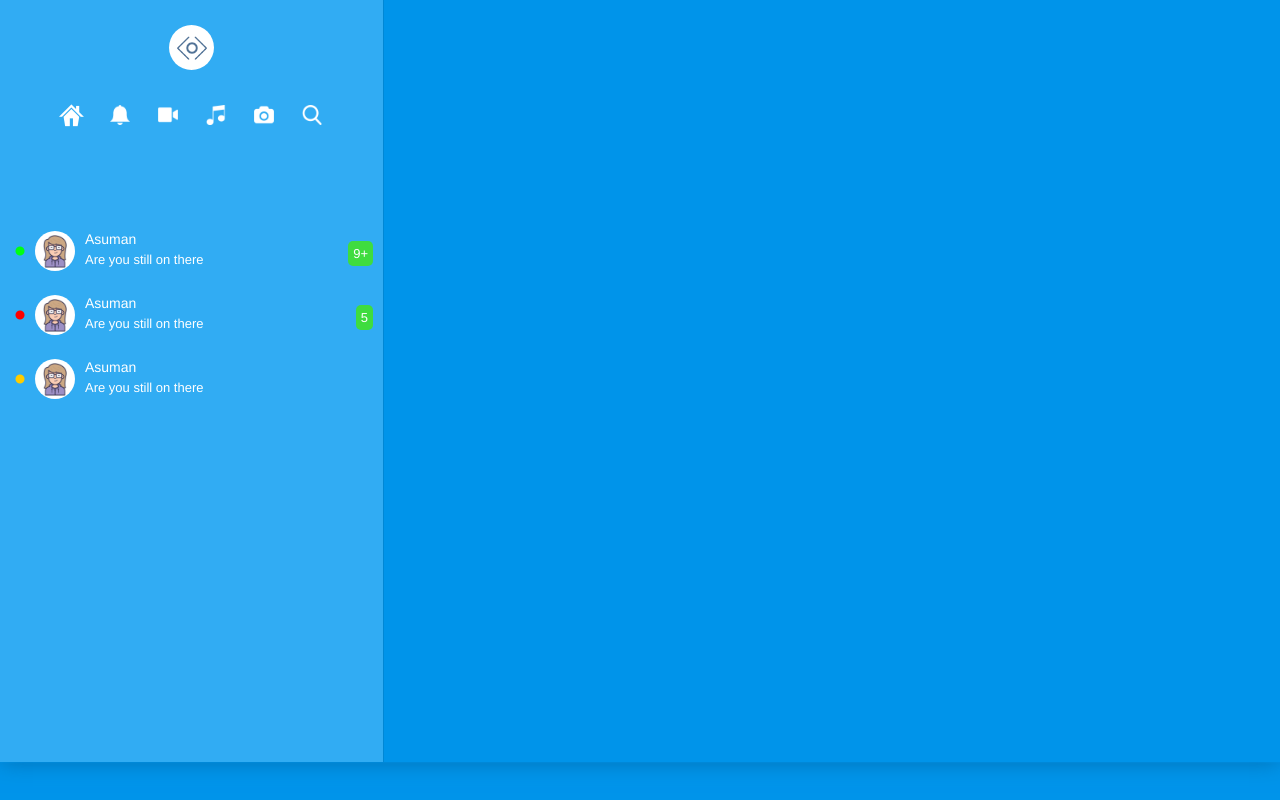
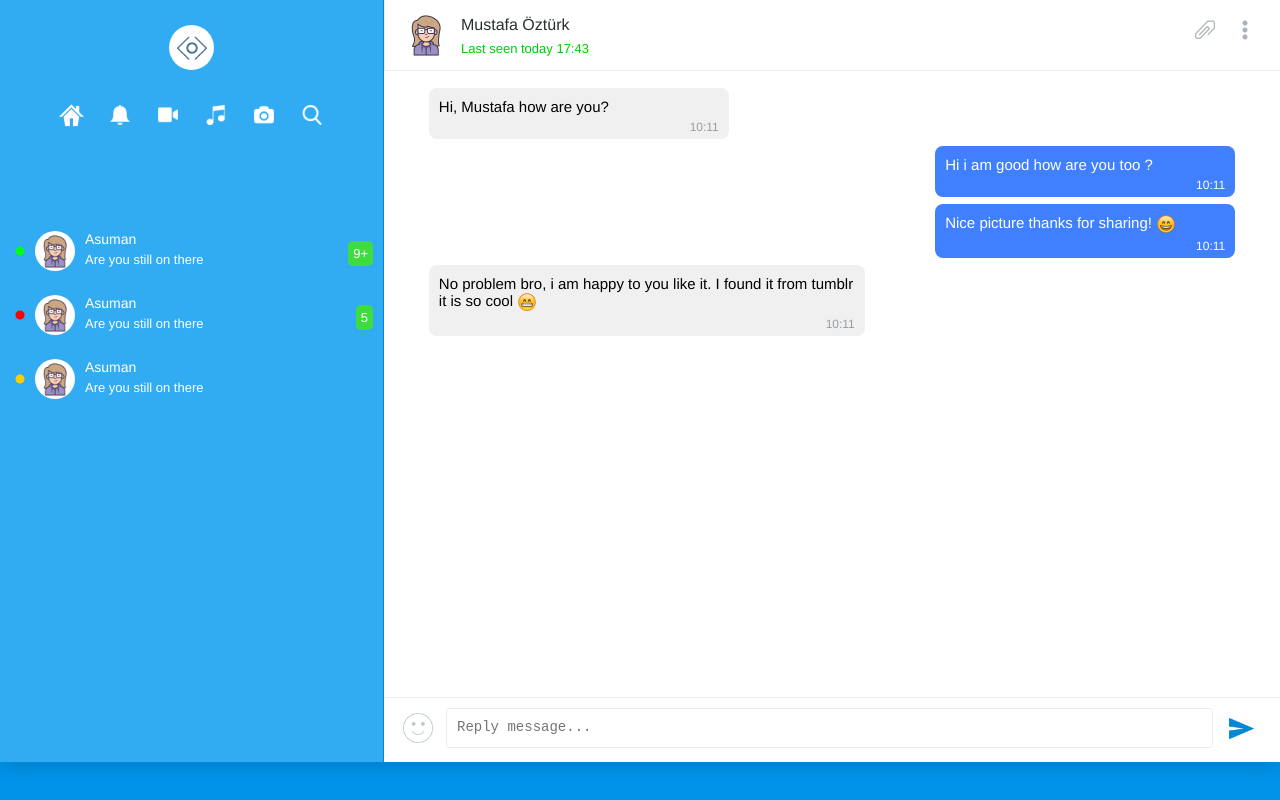
Before and after one commit to shock-dev/chat-front, a Next.js app: page / in a window 1280 px wide. Built offline with nearby package versions, Linux system fonts and the light colour scheme.

Commit message:
transfer template for chat page

```diff
--- /dev/null
+++ b/components/chat/Dialog/Dialog.tsx
@@ -0,0 +1,40 @@
+import { DialogHeader } from '../DialogHeader';
+import { Message } from '../Message';
+
+export const Dialog = () => (
+  <div className="chat-right">
+    <DialogHeader />
+    <div className="messages--wrap">
+      <div className="messages-body">
+        <Message date="10:11" isMe={false}>
+          Hi, Mustafa how are you?
+        </Message>
+        <Message date="10:11" isMe>
+          Hi i am good how are you too ?
+        </Message>
+        <Message date="10:11" isMe>
+          Nice picture thanks for sharing!{' '}
+          <img src="/img/emoji/face-w1.png" className="emoji" alt="" />
+        </Message>
+        <Message date="10:11" isMe={false}>
+          No problem bro, i am happy to you like it. I found it from tumblr it
+          is so cool{' '}
+          <img src="/img/emoji/face-w16.png" className="emoji" alt="" />
+        </Message>
+      </div>
+    </div>
+    <div className="message-textbox">
+      <div className="message-box">
+        <div className="smile-button" />
+        <div className="reply-textBox">
+          <textarea
+            name="reply"
+            className="reply"
+            placeholder="Reply message..."
+          />
+        </div>
+        <div className="reply-btn" />
+      </div>
+    </div>
+  </div>
+);
--- /dev/null
+++ b/components/chat/Dialog/index.ts
@@ -0,0 +1 @@
+export { Dialog } from './Dialog';
--- /dev/null
+++ b/components/chat/DialogHeader/DialogHeader.tsx
@@ -0,0 +1,28 @@
+export const DialogHeader = () => (
+  <div className="panel-header-chat">
+    <div className="panel-chat-user">
+      <div className="panel-chat-mobile-btn" data-activates="slide-out" />
+      <div className="panel-chat-avatar">
+        <img src="/img/avatars/1.jpg" className="a0uk" alt="" />
+      </div>
+      <div className="panel-chat-username-status">
+        <div className="panel-username">Mustafa Öztürk</div>
+        <div className="panel-status">Last seen today 17:43</div>
+      </div>
+    </div>
+    <div className="panel-chat-controls">
+      <div className="panel-control-col">
+        <div
+          className="list-chat-send-message"
+          data-activates="list-chat-send-message"
+        />
+      </div>
+      <div className="panel-control-col">
+        <div
+          className="list-chat-message-control"
+          data-activates="panel-dropdown-control"
+        />
+      </div>
+    </div>
+  </div>
+);
--- /dev/null
+++ b/components/chat/DialogHeader/index.ts
@@ -0,0 +1 @@
+export { DialogHeader } from './DialogHeader';
--- /dev/null
+++ b/components/chat/Message/Message.tsx
@@ -0,0 +1,17 @@
+import cc from 'classcat';
+import { ReactNode } from 'react';
+
+interface MessageProps {
+  isMe: boolean;
+  date: string;
+  children: ReactNode;
+}
+
+export const Message = ({ isMe, date, children }: MessageProps) => (
+  <div className="msg">
+    <div className={cc(['message-reply-body', isMe ? 'you_' : 'friend'])}>
+      <div className="message-text">{children}</div>
+      <div className="message-time">{date}</div>
+    </div>
+  </div>
+);
--- /dev/null
+++ b/components/chat/Message/index.ts
@@ -0,0 +1 @@
+export { Message } from './Message';
--- a/pages/index.tsx
+++ b/pages/index.tsx
@@ -2,12 +2,14 @@ import type { NextPage } from 'next';
 import { NextSeo } from 'next-seo';
 import { MainLayout } from '../layouts/MainLayout';
 import { Aside } from '../components/chat/Aside';
+import { Dialog } from '../components/chat/Dialog';
 
 const Home: NextPage = () => (
   <>
     <NextSeo title="Chat" />
     <MainLayout>
       <Aside />
+      <Dialog />
     </MainLayout>
   </>
 );
```
Also changed, not shown: public/img/emoji/face-w1.png (added), public/img/emoji/face-w16.png (added).
